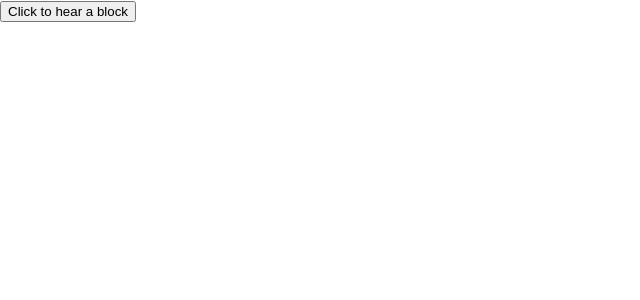
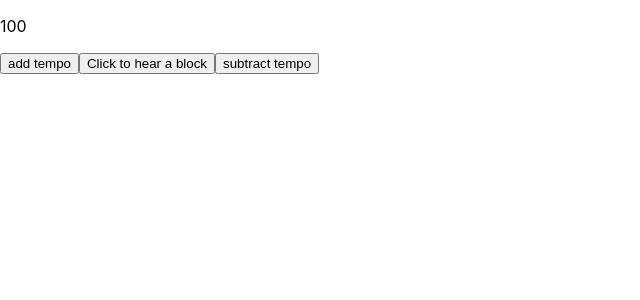
Before and after one commit to professional-pigeon/react-music-app, a React (Create React App) app: page / in a window 1280 px wide. Shown: the top 300 px of the page, without its empty margins (0-640 px from the left). Built offline with nearby package versions, Linux system fonts and the light colour scheme; no server answers.

Commit message:
create tempo and ability to increase and decrease it

```diff
--- a/src/components/Metronome.js
+++ b/src/components/Metronome.js
@@ -7,21 +7,42 @@ import noise from "../sounds/Low-Wood-Block.mp3"
 
 class Metronome extends React.Component {
 
-  audio = new Howl({
+  constructor(props) {
+    super(props)
+    this.state = {
+      tempo: 100
+    }
+  }
+
+  lowBlock = new Howl({
     src: noise,
     volume: 1.0,
   });
 
-  playAudio = (sound) => {
-    console.log("play")
-    sound.play()
+  upTempo = () => {
+    let newTempo = this.state.tempo
+    newTempo++
+    this.setState({
+      tempo: newTempo
+    })
   }
 
+  downTempo = () => {
+    let newTempo = this.state.tempo
+    newTempo--
+    this.setState({
+      tempo: newTempo
+    })
+  }
 
   render() {
+    let displayTempo = this.state.tempo
     return (
     <React.Fragment>
-      <button onClick={() => this.playAudio(this.audio)}>Click to hear a block</button>
+      <p>{displayTempo}</p>
+      <button onClick={() => this.upTempo()}>add tempo</button>
+      <button onClick={() => this.lowBlock.play()}>Click to hear a block</button>
+      <button onClick={() => this.downTempo()}>subtract tempo</button>
     </React.Fragment>
     )
   }
```
